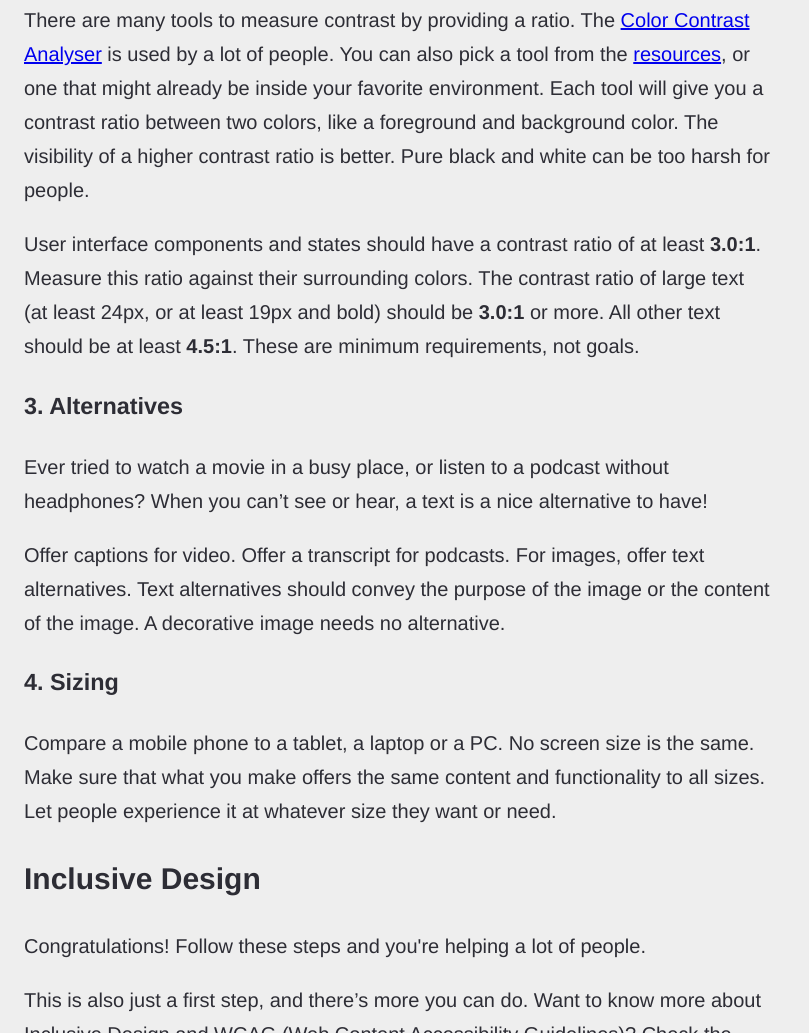
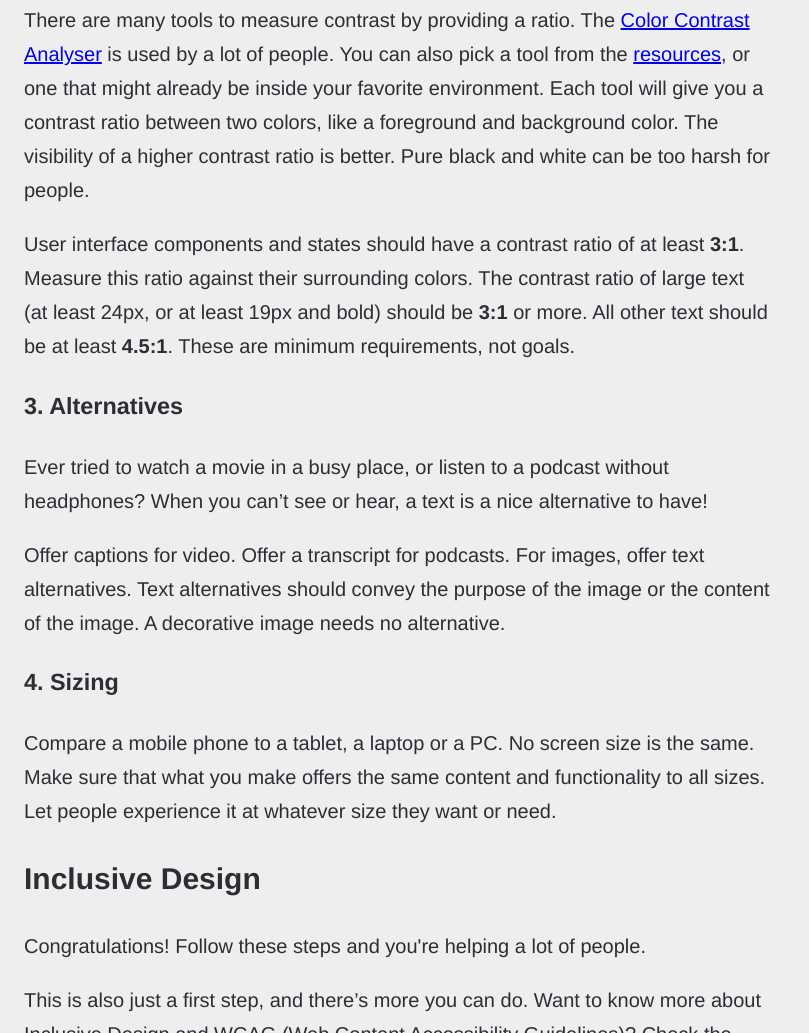
Before and after one commit to erikkroes/solidStart, an Eleventy site: page index.md in a window 1280 px wide. Shown: the part 1431-2464 px from the top of the page, without its empty margins (0-809 px from the left). Built offline with nearby package versions, Linux system fonts and the light colour scheme; Eleventy itself is replaced by a stand-in of ours; files that its build step writes are made by us from their sources.

Commit message:
updated phrasing

```diff
--- a/index.md
+++ b/index.md
@@ -41,7 +41,7 @@
 
 There are many tools to measure contrast by providing a ratio. The [Color Contrast Analyser](https://developer.paciellogroup.com/resources/contrastanalyser/) is used by a lot of people. You can also pick a tool from the [resources](#resources), or one that might already be inside your favorite environment. Each tool will give you a contrast ratio between two colors, like a foreground and background color. The visibility of a higher contrast ratio is better. Pure black and white can be too harsh for people.
 
-User interface components and states should have a contrast ratio of at least **3.0:1**. Measure this ratio against their surrounding colors. The contrast ratio of large text (at least 24px, or at least 19px and bold) should be **3.0:1** or more. All other text should be at least **4.5:1**. These are minimum requirements, not goals.
+User interface components and states should have a contrast ratio of at least **3:1**. Measure this ratio against their surrounding colors. The contrast ratio of large text (at least 24px, or at least 19px and bold) should be **3:1** or more. All other text should be at least **4.5:1**. These are minimum requirements, not goals.
 
 <h3 id="alternatives">3. Alternatives</h3>
 
```
